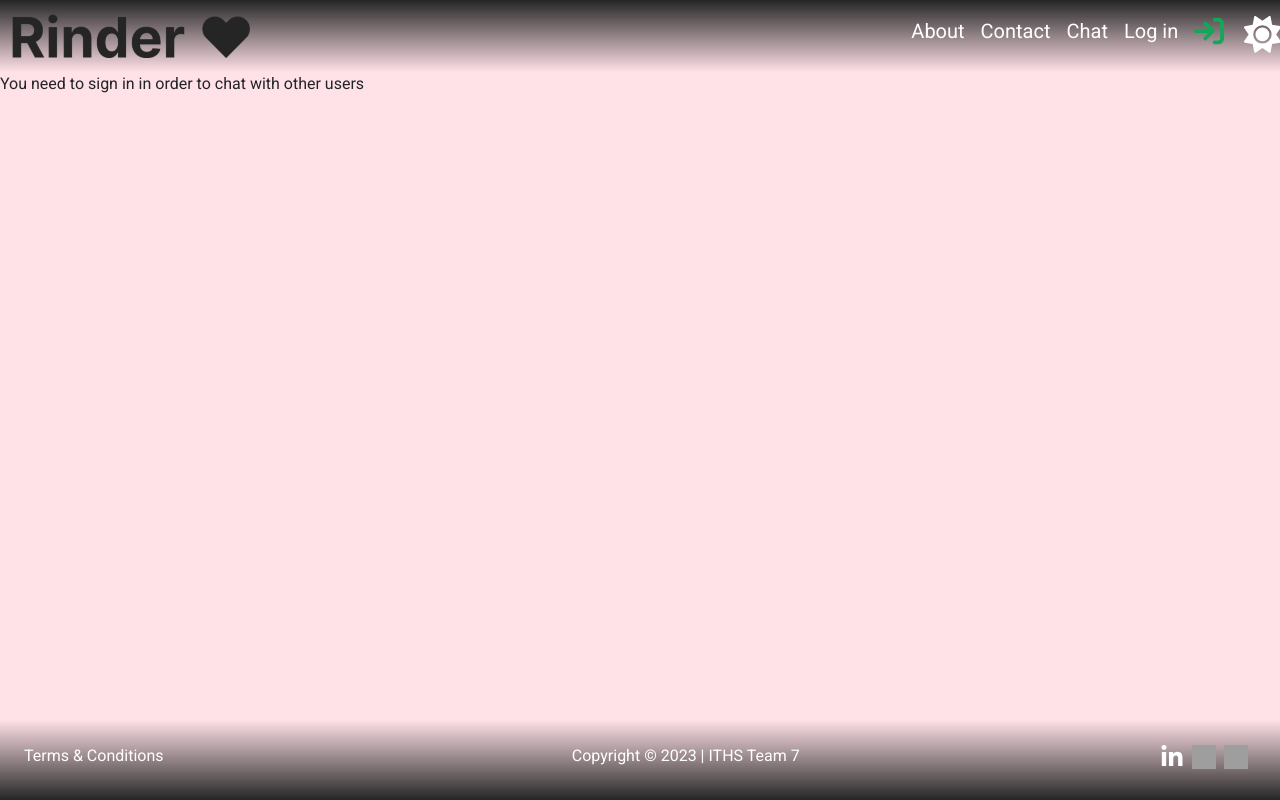
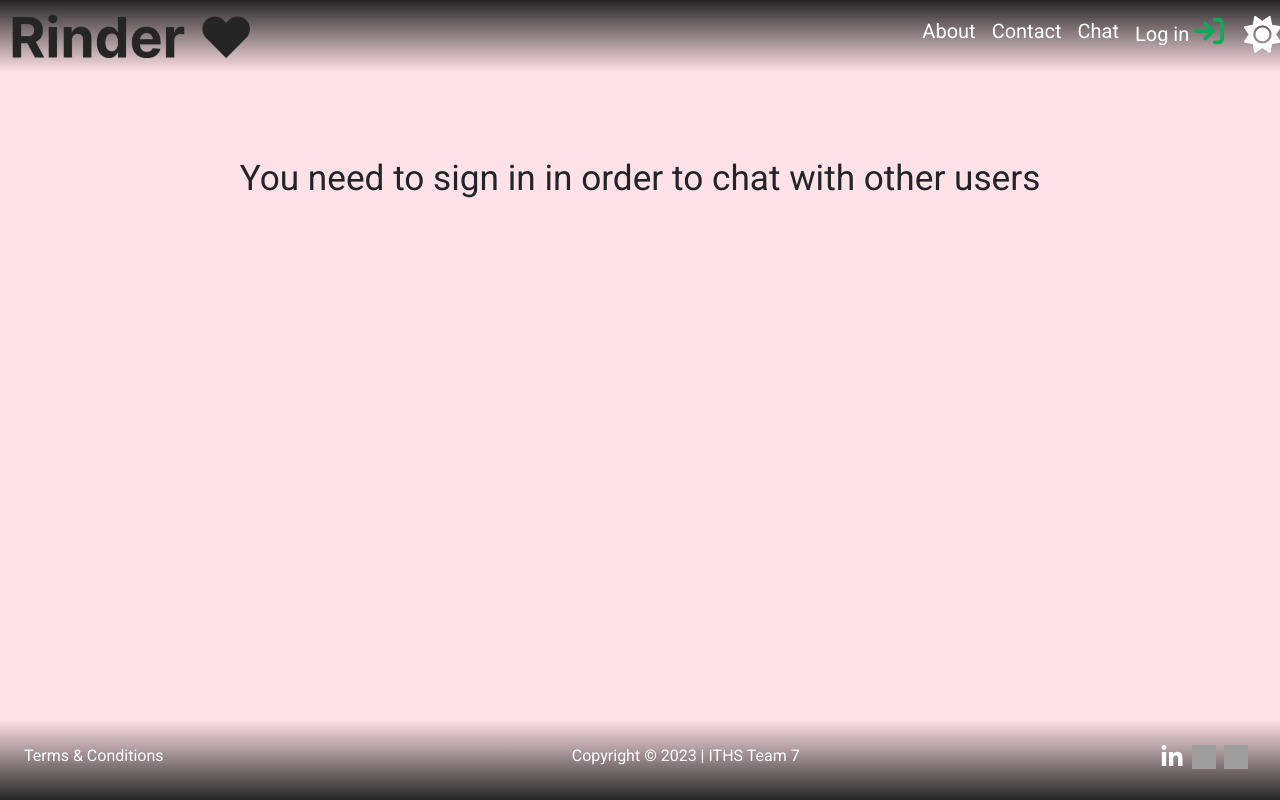
Before and after one commit to ITHS-Team-7/rinder, a Vue app: page /chat/1 in a window 1280 px wide. Built offline with nearby package versions, Linux system fonts and the light colour scheme; grey boxes are pictures that could not be loaded.

Commit message:
Ändra login bild när man är inlogad. text på chat page att man måste logga in för att se

```diff
--- a/src/components/Header.vue
+++ b/src/components/Header.vue
@@ -1,7 +1,7 @@
 <script setup>
 import { RouterLink } from "vue-router";
 
-import { lightTheme, darkTheme } from 'picmo';
+import { lightTheme, darkTheme } from "picmo";
 import { createPopup } from "@picmo/popup-picker";
 
 import logoBlack from "../assets/images/logo_black.png";
@@ -15,13 +15,20 @@ import logoPink from "../assets/images/logo.png";
     @someEvent="actionForSomeEvent"
   >
     <nav class="navbar navbar-expand-lg">
-
       <div class="container-fluid">
         <RouterLink to="/"
           ><img :src="logoFileName" width="238" alt="Rinder"
         /></RouterLink>
 
-    <button class="navbar-toggler" type="button" data-bs-toggle="collapse" data-bs-target="#navbarText" aria-controls="navbarText" aria-expanded="false" aria-label="Toggle navigation">
+        <button
+          class="navbar-toggler"
+          type="button"
+          data-bs-toggle="collapse"
+          data-bs-target="#navbarText"
+          aria-controls="navbarText"
+          aria-expanded="false"
+          aria-label="Toggle navigation"
+        >
           <span class="navbar-toggler-icon"></span>
         </button>
         <div class="collapse navbar-collapse" id="navbarText">
@@ -32,10 +39,7 @@ import logoPink from "../assets/images/logo.png";
               </RouterLink>
             </li>
             <li>
-            <RouterLink
-              class="nav-link"
-              aria-current="page"
-              to="/contact"
+              <RouterLink class="nav-link" aria-current="page" to="/contact"
                 >Contact
               </RouterLink>
             </li>
@@ -60,11 +64,6 @@ import logoPink from "../assets/images/logo.png";
             <li v-else>
               <RouterLink class="nav-link" to="/login"
                 >Log in
-            </RouterLink>
-          </li>
-          <li>
-              <RouterLink class="nav-link" to="/login"
-              >
                 <img
                   class="arrow"
                   src="../assets/images/arrow-right.svg"
@@ -78,7 +77,6 @@ import logoPink from "../assets/images/logo.png";
       <div class="clickableIconContainer" @click.stop="toggleDarkMode">
         <font-awesome-icon icon="fa-solid fa-sun" />
       </div>
-
     </nav>
   </div>
 </template>
@@ -90,7 +88,7 @@ export default {
       showMobileMenu: false,
       bodyBgColor: "#ffe1e8",
       bodyDarkModeBgColor: "#000",
-      darkMode: false
+      darkMode: false,
     };
   },
   methods: {
@@ -159,12 +157,12 @@ export default {
   margin: 0;
 }
 
-.navbar-nav .nav-link{
+.navbar-nav .nav-link {
   color: #fff;
   font-size: 20px;
 }
 
-.navbar-collapse{
+.navbar-collapse {
   flex-grow: 0;
 }
 .arrow {
@@ -172,7 +170,7 @@ export default {
   padding-bottom: 10px;
 }
 
-.navbar-toggler{
+.navbar-toggler {
   background-color: #fff;
 }
 .clickableIconContainer {
@@ -185,7 +183,7 @@ export default {
   color: #fff;
 }
 
-#header{
+#header {
   --textColor: #000;
   --bgColor: #fff;
   --iconHoverColor: #3c008d;
@@ -215,7 +213,7 @@ export default {
   --lastMessageIconColor: #2bb302;
   --profileInfoTypeColor: #00c4ff;
 
-  box-shadow: 0 0 20px 3px #ffffff;;
+  box-shadow: 0 0 20px 3px #ffffff;
 }
 
 /* Mobile version hidden hamburger menu */
@@ -225,7 +223,7 @@ export default {
     width: 20px;
     padding-bottom: 4px;
   }
-  .navbar-nav .nav-link{
+  .navbar-nav .nav-link {
     color: #fff;
     font-size: 16px;
   }
--- a/src/components/Terms.vue
+++ b/src/components/Terms.vue
@@ -73,7 +73,6 @@ import { RouterLink } from "vue-router";
   padding-right: 5rem;
   padding-left: 5rem;
   backdrop-filter: blur(25px);
-
 }
 .main-container {
   position: relative;
--- a/src/components/signUp.vue
+++ b/src/components/signUp.vue
@@ -110,7 +110,7 @@ export default {
       ) {
         this.$store.commit("SetGender", "Female");
         this.$store.commit("Login", true);
-        this.$router.push({ name: "chat" });
+        this.$router.push({ name: "newchat" });
       } else {
         alert("Invalid password or email");
       }
--- a/src/views/ChatCardView.vue
+++ b/src/views/ChatCardView.vue
@@ -9,6 +9,9 @@ import ChatCards from "../components/ChatCards.vue";
     :gend="gender"
     @openChat="openChat"
   ></ChatCards>
+  <div class="con" v-else>
+    You need to sign in in order to chat with other users
+  </div>
 </template>
 
 <script>
@@ -33,3 +36,15 @@ export default {
   },
 };
 </script>
+<style scoped>
+.con {
+  padding-top: 10vh;
+  text-align: center;
+  font-size: 2.2rem;
+}
+@media screen and (max-width: 800px) {
+  .con {
+    font-size: 1.5rem;
+  }
+}
+</style>
--- a/src/views/ChatView.vue
+++ b/src/views/ChatView.vue
@@ -8,7 +8,9 @@ import ChatComponent from "../components/ChatComponent.vue";
     :openChatUsernameOnLoad="$route.params.userName"
     :openLastChatOnLoad="false"
   ></chat-component>
-  <div v-else>You need to sign in in order to chat with other users</div>
+  <div class="con" v-else>
+    You need to sign in in order to chat with other users
+  </div>
 </template>
 
 <script>
@@ -21,4 +23,15 @@ export default {
 };
 </script>
 
-<style scoped></style>
+<style scoped>
+.con {
+  padding-top: 10vh;
+  text-align: center;
+  font-size: 2.2rem;
+}
+@media screen and (max-width: 800px) {
+  .con {
+    font-size: 1.5rem;
+  }
+}
+</style>
```
Also changed, not shown: src/components/UserGraph.vue (+3 -4 lines). Lines whose indentation alone changed are shown as unchanged.
